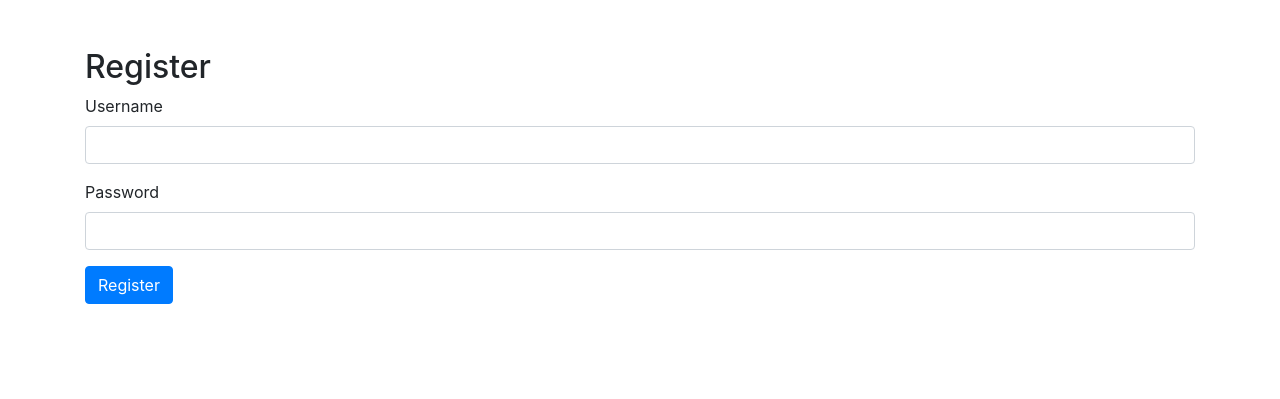
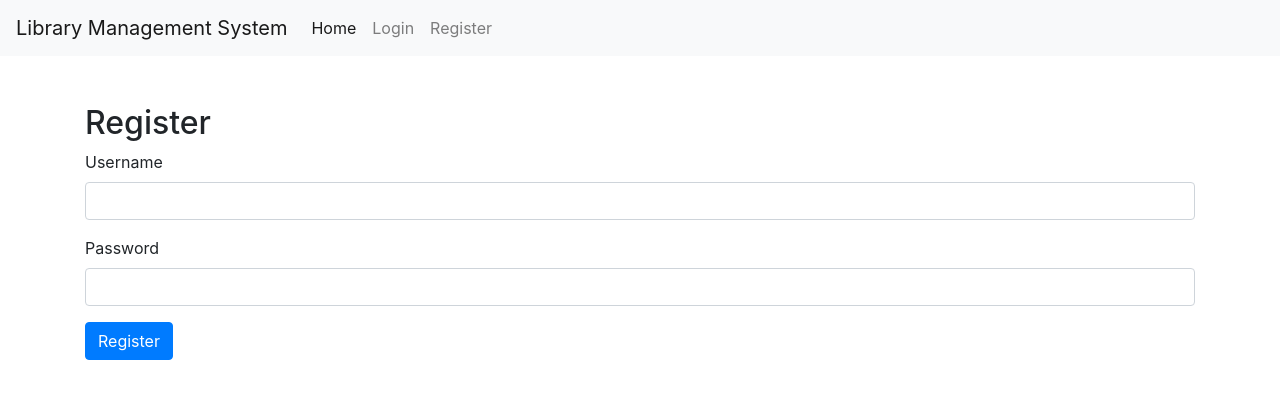
Before and after one commit to ms3108/LibraryManagementSystem, a Flask app: page /register in a window 1280 px wide. Shown: the top 399 px of the page. Run offline with Flask 3, Linux system fonts and the light colour scheme; some libraries are stand-ins or nearby versions.

Commit message:
Merge remote-tracking branch 'origin/main'
# Conflicts:
#	templates/home.html

```diff
--- a/templates/login.html
+++ b/templates/login.html
@@ -37,7 +37,7 @@
         {% endwith %}
 
         <h2>Login</h2>
-        <p class="text-muted">Admins can log in with their credentials here.</p>
+        <p class="text-muted">Admins/Users can log in with their credentials here.</p>
         <form action="/login" method="POST">
             <div class="form-group">
                 <label for="username">Username</label>
--- a/templates/register.html
+++ b/templates/register.html
@@ -7,6 +7,44 @@
     <link rel="stylesheet" href="https://stackpath.bootstrapcdn.com/bootstrap/4.5.2/css/bootstrap.min.css">
 </head>
 <body>
+
+
+   <!-- Navbar -->
+<nav class="navbar navbar-expand-lg navbar-light bg-light mb-5">
+    <a class="navbar-brand" href="/">Library Management System</a>
+    <div class="collapse navbar-collapse">
+        <ul class="navbar-nav">
+            <li class="nav-item active">
+                <a class="nav-link" href="/">Home</a>
+            </li>
+            {% if current_user.is_authenticated %}
+                {% if current_user.role == 'admin' %}
+                    <li class="nav-item">
+                        <a class="nav-link" href="/admin_dashboard">Admin Dashboard</a>
+                    </li>
+                {% else %}
+                    <li class="nav-item">
+                        <a class="nav-link" href="/user_dashboard">User Dashboard</a>
+                    </li>
+                {% endif %}
+                <li class="nav-item">
+                    <a class="nav-link" href="/logout">Logout</a>
+                </li>
+            {% else %}
+                <li class="nav-item">
+                    <a class="nav-link" href="/login">Login</a>
+                </li>
+                <li class="nav-item">
+                    <a class="nav-link" href="/register">Register</a>
+                </li>
+            {% endif %}
+        </ul>
+    </div>
+</nav>
+
+
+
+
     <div class="container mt-5">
         <h2>Register</h2>
         <form method="POST">
```
